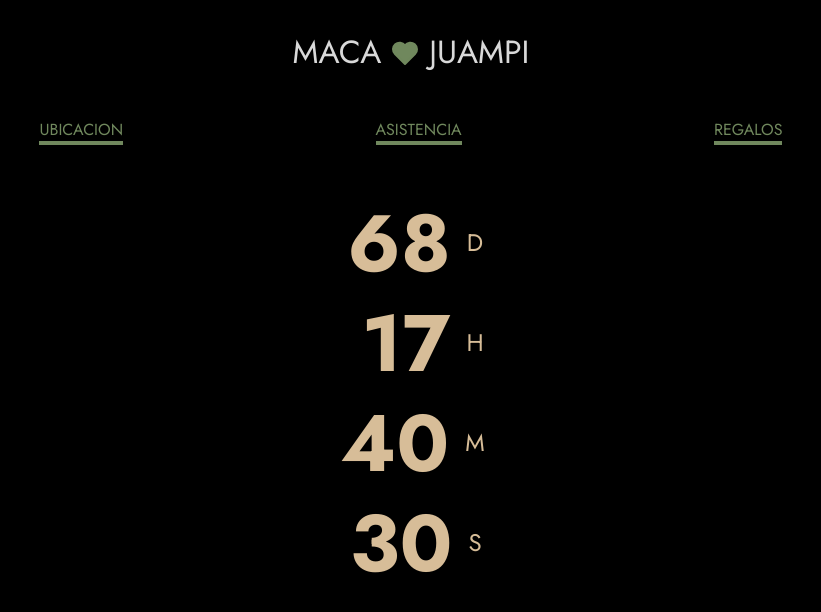
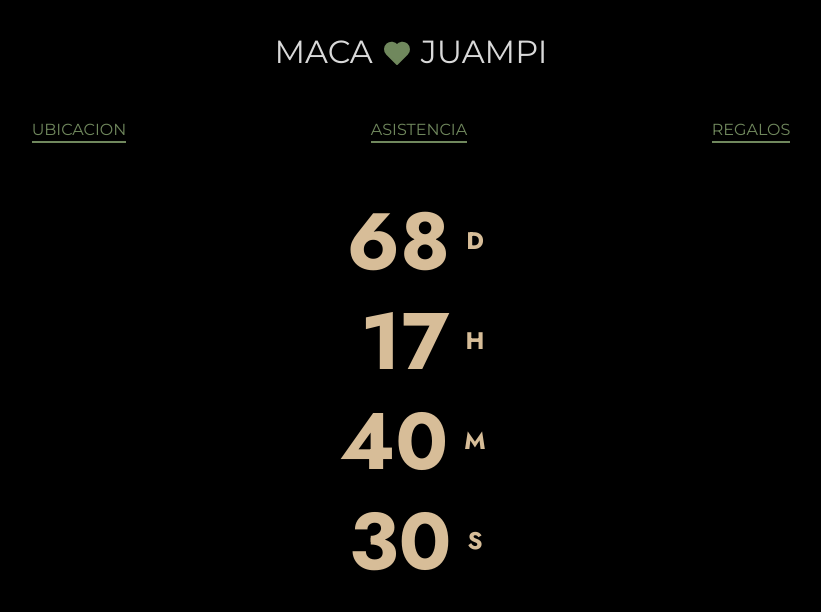
Before and after one commit to juanpjacob/marriage-web, a React (Vite) app: page / in a window 1280 px wide. Shown: the top 612 px of the page, without its empty margins (229-1050 px from the left). Built offline with nearby package versions, Linux system fonts and the light colour scheme.

Commit message:
feat: add new font

```diff
--- a/index.html
+++ b/index.html
@@ -7,7 +7,11 @@
     <link rel="preconnect" href="https://fonts.googleapis.com" />
     <link rel="preconnect" href="https://fonts.gstatic.com" crossorigin />
     <link
-      href="https://fonts.googleapis.com/css2?family=Jost:wght@400;700&display=swap"
+      href="https://fonts.googleapis.com/css2?family=Jost:wght@700&display=swap"
+      rel="stylesheet"
+    />
+    <link
+      href="https://fonts.googleapis.com/css2?family=Montserrat:wght@400;700&display=swap"
       rel="stylesheet"
     />
     <title>Maca & Juampi</title>
--- a/src/index.css
+++ b/src/index.css
@@ -19,7 +19,7 @@
 }
 
 body {
-  font-family: 'Jost', sans-serif;
+  font-family: 'Montserrat', sans-serif;
   font-size: 16px;
 }
 
--- a/src/styles/counter.module.css
+++ b/src/styles/counter.module.css
@@ -2,6 +2,7 @@
   display: flex;
   align-items: center;
   color: var(--color-beige-1);
+  font-family: 'Jost', sans-serif;
 }
 
 .number {
--- a/src/styles/menu.module.css
+++ b/src/styles/menu.module.css
@@ -6,7 +6,7 @@
 }
 
 .item {
-  border-bottom: 4px solid var(--color-green-1);
+  border-bottom: 2px solid var(--color-green-1);
   padding-bottom: 1px;
   text-transform: uppercase;
   cursor: pointer;
```
